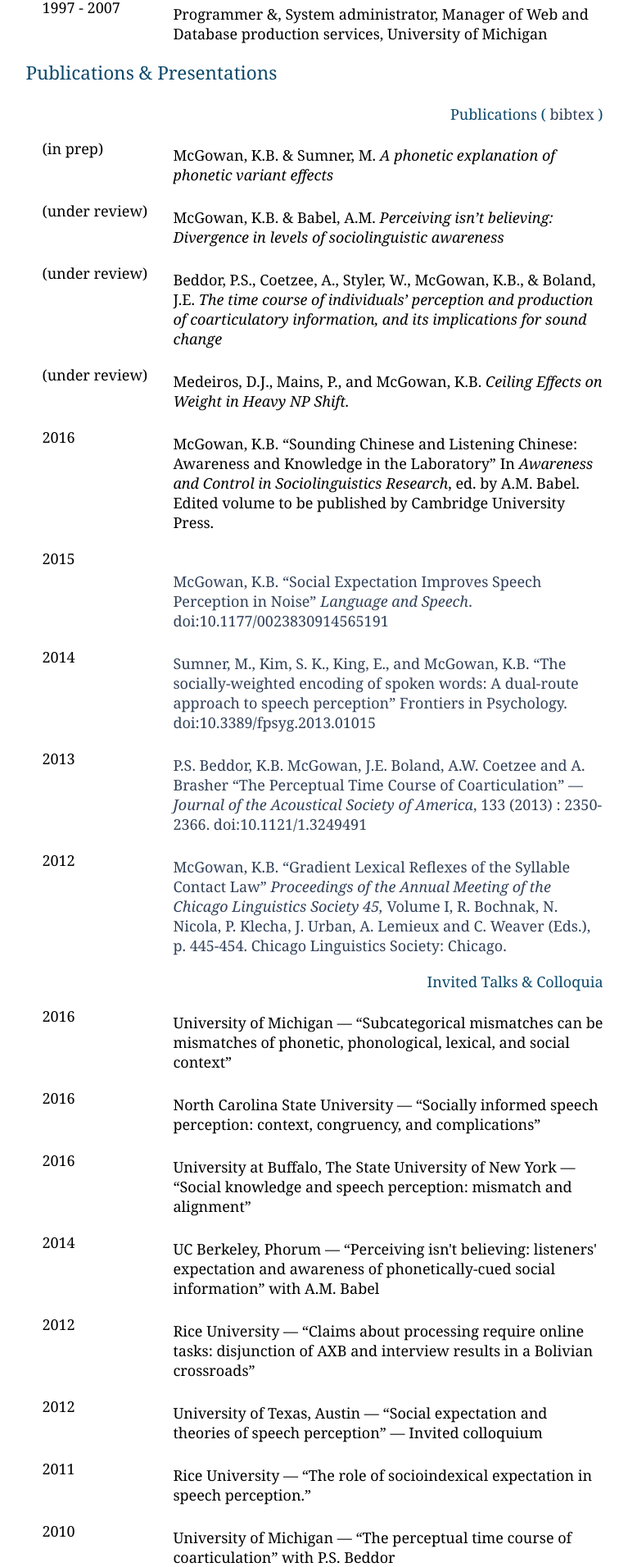
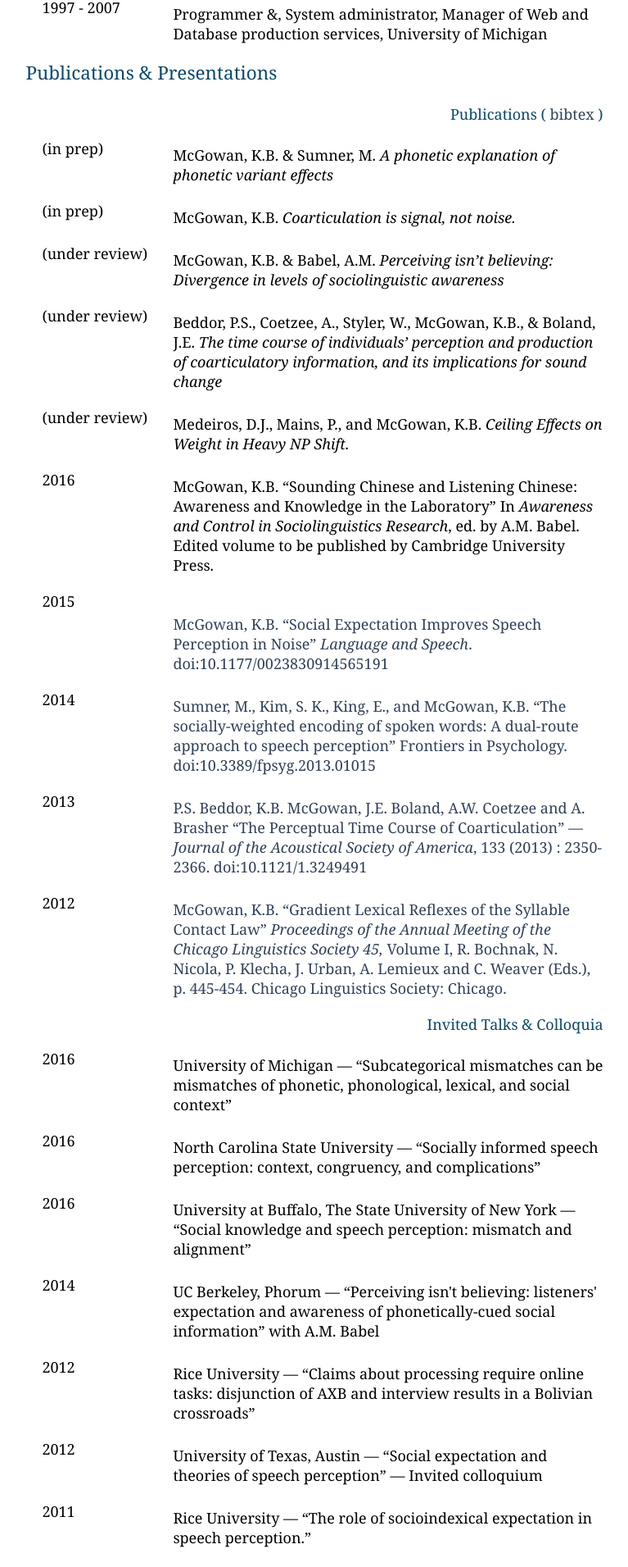
Before and after one commit to kbmcgowan/kbmcgowan.github.io, a Jekyll site: the page built from cv/index.html, in a window 1280 px wide. Shown: the part 1222-3133 px from the top of the page at 82% size, without its empty margins (256-1023 px from the left). Built offline with Jekyll 4.4.1, drawn with Linux system fonts in a browser that asks for light colours; nearby versions of some CDN libraries; some web fonts are replaced; library files that are not in the unit come from our copies; some of the changed text lies outside the part shown.

Commit message:
updated pubs

```diff
--- a/cv/index.html
+++ b/cv/index.html
@@ -65,6 +65,7 @@
     <dl>
 
 	<dt>(in prep)</dt> <dd>McGowan, K.B. &amp; Sumner, M. <em>A phonetic explanation of phonetic variant effects</em>
+	<dt>(in prep)</dt> <dd>McGowan, K.B. <em>Coarticulation is signal, not noise.</em></dd>
 
 	<dt>(under review)</dt> <dd>McGowan, K.B. &amp; Babel, A.M. <em>Perceiving isn’t believing: Divergence in levels of sociolinguistic awareness</em> </dd>
 
```
